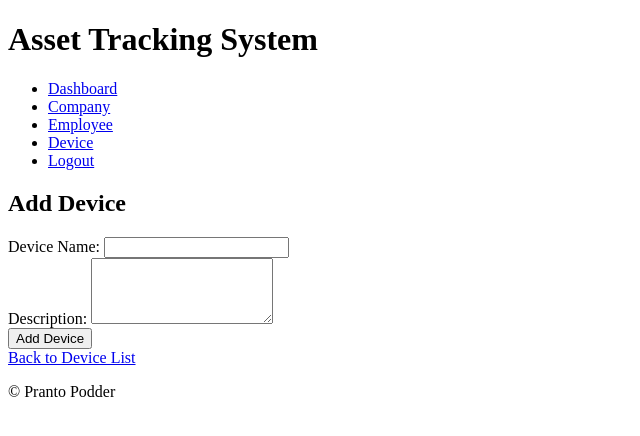
After one commit to PrantoPodder98/Asset-Tracking, a Django app: page /device/add/ in a window 1280 px wide. The commit adds this page. Shown: the top 436 px of the page, without its empty margins (0-640 px from the left). Run offline with Django 4.2, Linux system fonts and the light colour scheme; a user stored in the database is signed in.

Commit message:
device module done

```diff
--- a/asset_manager/admin.py
+++ b/asset_manager/admin.py
@@ -1,8 +1,8 @@
 from django.contrib import admin
-from .models import UserProfile, Employee
+from .models import UserProfile, Employee, Device
 
 # Register your models here.
 admin.site.register(UserProfile)
 admin.site.register(Employee)
-# admin.site.register(Device)
+admin.site.register(Device)
 # admin.site.register(DeviceLog)
--- a/asset_manager/forms.py
+++ b/asset_manager/forms.py
@@ -2,7 +2,7 @@
 
 from django import forms
 from django.contrib.auth.models import User
-from .models import Employee, UserProfile
+from .models import Employee, UserProfile, Device
 
 class UserProfileForm(forms.ModelForm):
     class Meta:
@@ -18,3 +18,8 @@ class UserRegistrationForm(forms.ModelForm):
     class Meta:
         model = User
         fields = ['username', 'password']
+
+class DeviceForm(forms.ModelForm):
+    class Meta:
+        model = Device
+        fields = ['name', 'description']
--- a/asset_manager/models.py
+++ b/asset_manager/models.py
@@ -21,7 +21,28 @@ class Employee(models.Model):
     def __str__(self):
         return self.name
 
-# class Company(models.Model):
-#     user_profile = models.OneToOneField(UserProfile, on_delete=models.CASCADE)
-#     company_name = models.CharField(max_length=100)
-    # Add other company-related fields as needed
+class Device(models.Model):
+    name = models.CharField(max_length=100)
+    description = models.TextField()
+    status = models.IntegerField(default=0)  # Default status is 0 (not handed over)
+    user_profile = models.ForeignKey(UserProfile, on_delete=models.SET_NULL, null=True, blank=True)
+
+    def __str__(self):
+        return self.name
+
+
+# class EmployeeDevice(models.Model):
+#     employee = models.OneToOneField(Employee, on_delete=models.CASCADE)
+#     device = models.OneToOneField(Device, on_delete=models.CASCADE, unique=True)
+
+#     def __str__(self):
+#         return f"{self.employee.name}'s {self.device.name}"
+
+# class DeviceLog(models.Model):
+#     device = models.ForeignKey(Device, on_delete=models.CASCADE)
+#     checked_out_by = models.ForeignKey(Employee, related_name='checkouts', on_delete=models.CASCADE)
+#     checked_in_by = models.ForeignKey(Employee, related_name='checkins', null=True, blank=True, on_delete=models.CASCADE)
+#     checkout_time = models.DateTimeField()
+#     checkin_time = models.DateTimeField(null=True, blank=True)
+#     condition_on_checkout = models.CharField(max_length=100)
+#     condition_on_checkin = models.CharField(max_length=100, null=True, blank=True)
--- a/asset_manager/templates/base.html
+++ b/asset_manager/templates/base.html
@@ -19,7 +19,7 @@
             {% if user.is_authenticated %}
             <li><a href="{% url 'update_company_name' %}">Company</a></li>
             <li><a href="{% url 'employee_list' %}">Employee</a></li>
-            <!-- <li><a href="{% url 'add_employee' %}">Add Employee</a></li> -->
+            <li><a href="{% url 'device_list' %}">Device</a></li>
             <li><a href="{% url 'logout' %}">Logout</a></li>
             {% else %}
             <li><a href="{% url 'login' %}">Login</a></li>
--- /dev/null
+++ b/asset_manager/templates/device_form.html
@@ -0,0 +1,21 @@
+<!-- asset_tracking/templates/device_form.html -->
+
+{% extends "base.html" %}
+{% block content %}
+  <h2>{% if device %}Update Device{% else %}Add Device{% endif %}</h2>
+  <form method="post">
+    {% csrf_token %}
+    <div class="form-group">
+      <label for="name">Device Name:</label>
+      <input type="text" name="name" id="name" class="form-control" value="{% if device %}{{ device.name }}{% endif %}" required>
+    </div>
+    <div class="form-group">
+      <label for="description">Description:</label>
+      <textarea name="description" id="description" class="form-control" rows="4" required>{% if device %}{{ device.description }}{% endif %}</textarea>
+    </div>
+
+    <button type="submit" class="btn btn-primary">{% if device %}Update Device{% else %}Add Device{% endif %}</button>
+    <br>
+    <a href="{% url 'device_list' %}" class="btn btn-secondary">Back to Device List</a>
+  </form>
+{% endblock %}
--- a/asset_manager/urls.py
+++ b/asset_manager/urls.py
@@ -12,6 +12,9 @@ urlpatterns = [
     path('employee-list/', views.employee_list, name='employee_list'),
     path('employee/add/', views.add_or_update_employee, name='add_employee'),
     path('employee/edit/<int:employee_id>/', views.add_or_update_employee, name='edit_employee'),
+    path('devices/', views.device_list, name='device_list'),
+    path('device/add/', views.add_or_update_device, name='add_device'),
+    path('device/edit/<int:device_id>/', views.add_or_update_device, name='edit_device'),
     path('dashboard/', views.dashboard, name='dashboard'),
     # Add more URLs for asset tracking and management as needed
 ]
--- a/asset_manager/views.py
+++ b/asset_manager/views.py
@@ -4,10 +4,10 @@ from django.contrib.auth import login, authenticate, logout
 from django.contrib.auth.forms import UserCreationForm
 from django.contrib.auth.decorators import login_required
 from django.shortcuts import render, redirect
-from .models import UserProfile, Employee
+from .models import UserProfile, Employee, Device
 from django.http import HttpResponseBadRequest
 from django.contrib import messages
-from .forms import UserProfileForm, EmployeeRegistrationForm, UserRegistrationForm
+from .forms import UserProfileForm, EmployeeRegistrationForm, UserRegistrationForm, DeviceForm
 from django.shortcuts import get_object_or_404
 
 
@@ -110,6 +110,33 @@ def employee_list(request):
     return render(request, 'employee_list.html', {'employees': employees})
 
 @login_required
+def add_or_update_device(request, device_id=None):
+    if device_id:
+        device = get_object_or_404(Device, id=device_id)
+    else:
+        device = None
+
+    if request.method == 'POST':
+        form = DeviceForm(request.POST, instance=device)
+        if form.is_valid():
+            device = form.save(commit=False)
+            device.user_profile = request.user.userprofile  # Set the user_profile
+            device.save()
+            messages.success(request, 'Device added/updated successfully.')
+            return redirect('device_list')
+    else:
+        form = DeviceForm(instance=device)
+
+    return render(request, 'device_form.html', {'form': form, 'device': device})
+
+
+@login_required
+def device_list(request):
+    devices = Device.objects.filter(user_profile=request.user.userprofile)
+    return render(request, 'device_list.html', {'devices': devices})
+
+
+@login_required
 def dashboard(request):
     user = request.user
     user_profile = UserProfile.objects.get(user=user)
```
Also changed, not shown: asset_manager/templates/device_list.html (added, +38 -0 lines), asset_manager/migrations/0005_device.py (added), db.sqlite3.
